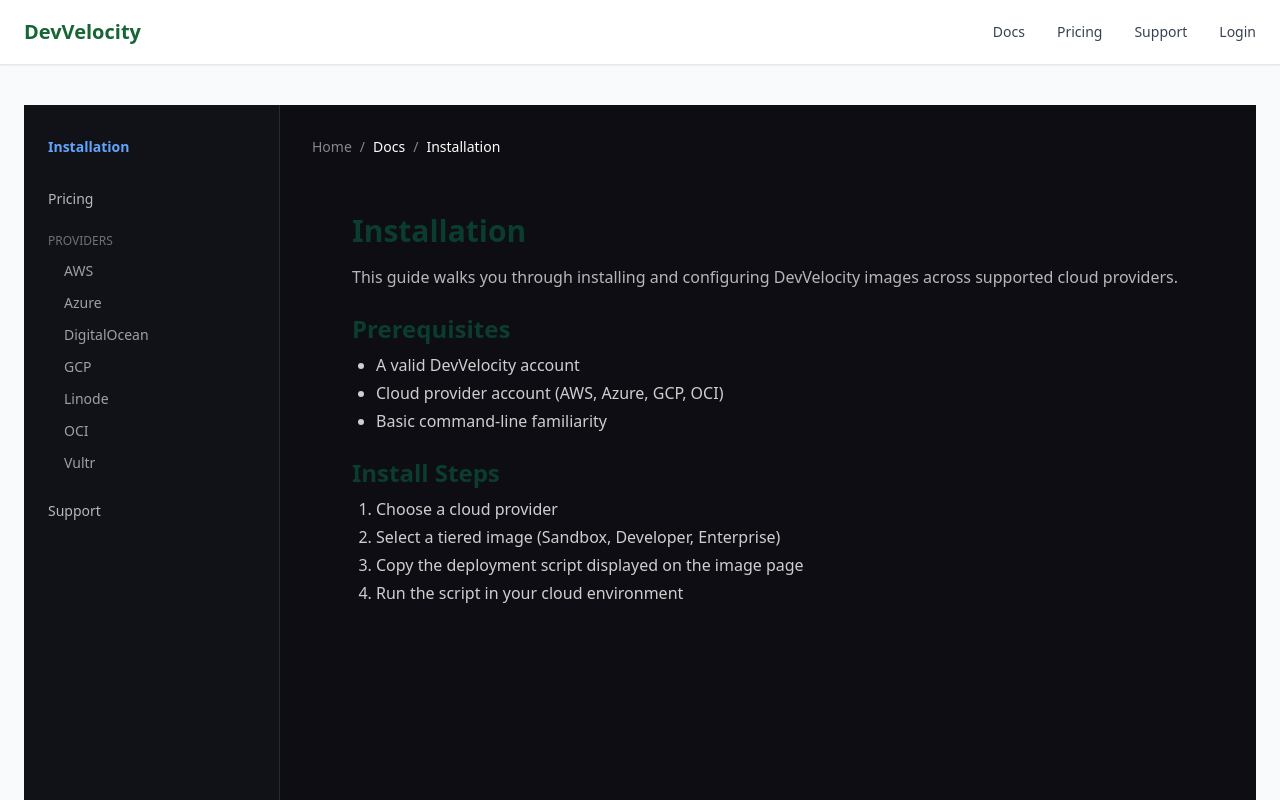
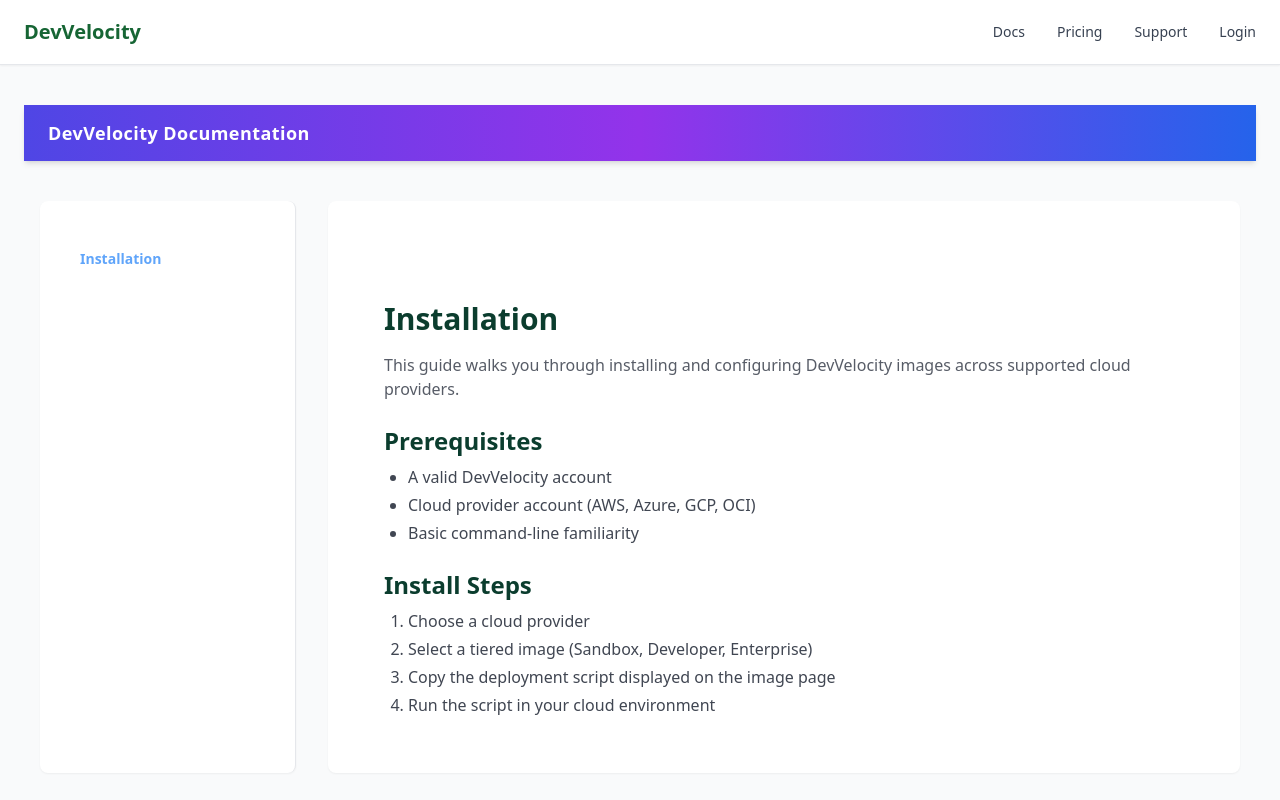
Before and after one commit to LorenR520/DevVelocity, a Next.js app: page /docs/installation in a window 1280 px wide. Shown: the top 800 px of the page. Built offline with nearby package versions, Linux system fonts and the light colour scheme.

Commit message:
Update layout.tsx

```diff
--- a/app/docs/layout.tsx
+++ b/app/docs/layout.tsx
@@ -1,19 +1,42 @@
-import DocsSidebar from "@/components/DocsSidebar";
-import Breadcrumb from "@/components/Breadcrumb";
+// app/docs/layout.tsx
+import "../globals.css";
+import DocsSidebar from "../../components/DocsSidebar";
+import Breadcrumb from "../../components/Breadcrumb";
 
 export default function DocsLayout({ children }: { children: React.ReactNode }) {
   return (
-    <div className="flex min-h-screen bg-[#0d0d13] text-white">
-      <aside className="w-64 hidden md:block border-r border-white/10 bg-[#111118]">
+    <div className="min-h-screen flex flex-col bg-gray-50">
+
+      {/* ======= TOP GRADIENT HEADER BAR ======= */}
+      <div className="h-14 w-full bg-gradient-to-r from-indigo-600 via-purple-600 to-blue-600 shadow-md flex items-center px-6">
+        <h1 className="text-white text-lg font-semibold tracking-wide">
+          DevVelocity Documentation
+        </h1>
+      </div>
+
+      {/* ======= MAIN DOCS AREA ======= */}
+      <div className="flex max-w-7xl mx-auto w-full py-10 px-4 gap-8">
+
+        {/* ======= SIDEBAR ======= */}
+        <aside className="hidden md:block w-64 border-r border-gray-200 bg-white shadow-sm rounded-lg p-4">
           <DocsSidebar />
         </aside>
 
-      <main className="flex-1 p-8">
+        {/* ======= MAIN CONTENT + BREADCRUMBS ======= */}
+        <main className="flex-1 bg-white shadow-sm rounded-lg p-6">
+
+          {/* BREADCRUMB */}
+          <div className="mb-6">
             <Breadcrumb />
-        <div className="mt-6 max-w-4xl mx-auto prose prose-invert">
+          </div>
+
+          {/* PAGE CONTENT */}
+          <div className="prose prose-slate max-w-none">
             {children}
           </div>
+
         </main>
+      </div>
     </div>
   );
 }
```
Lines whose indentation alone changed are shown as unchanged.
